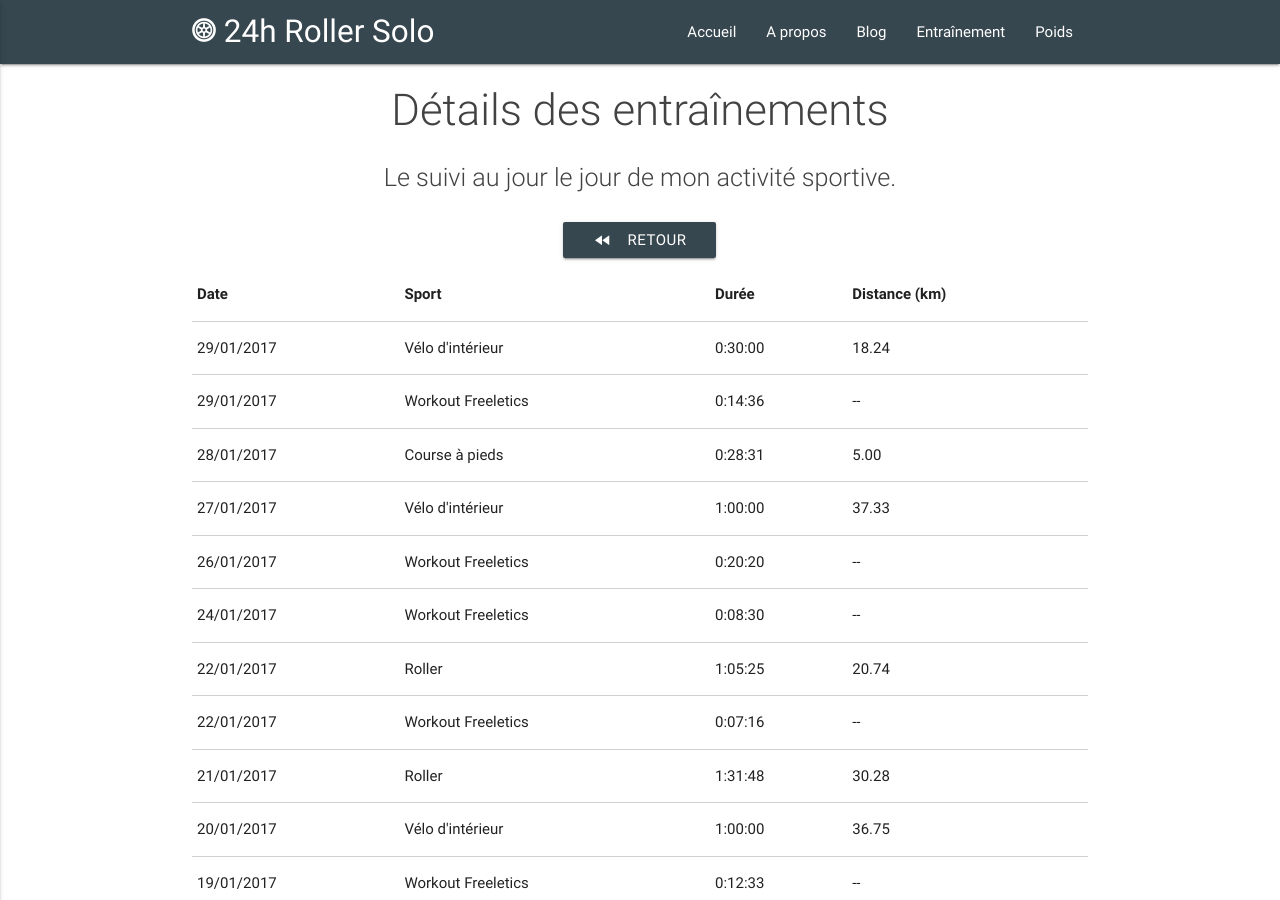
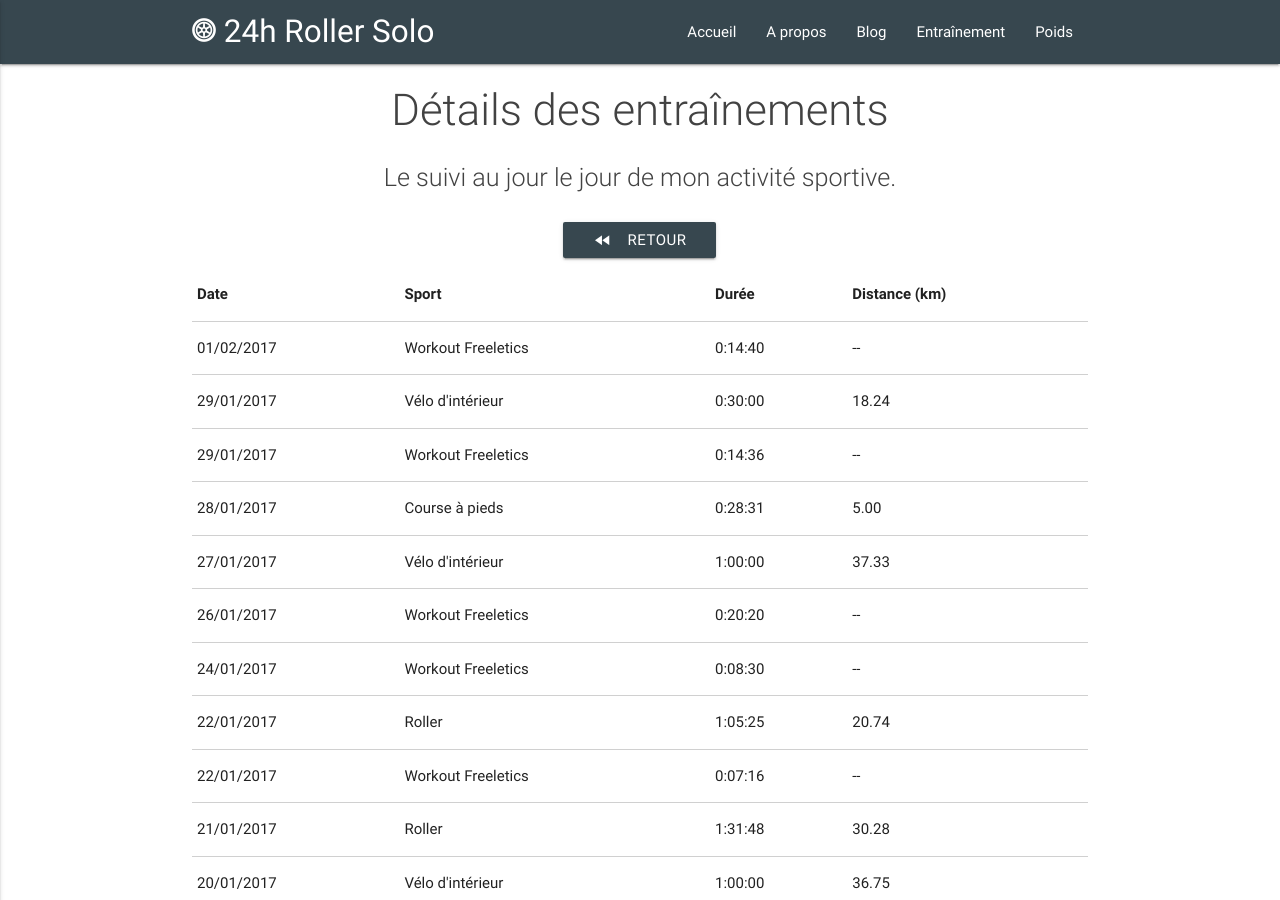
Before and after one commit to 24hRollerSolo/24hRollerSolo.github.io, a Jekyll site: the page built from training/details.html, in a window 1280 px wide and 900 px high. Built offline with Jekyll 4.4.1, drawn with Linux system fonts in a browser that asks for light colours.

Commit message:
Add 2017-02-01 workout

```diff
--- a/_data/sports.json
+++ b/_data/sports.json
@@ -1,4 +1,5 @@
 [
+  {"date": "2017-02-01", "type": "WORKOUT", "program": "W05-01 | 25 LUNGES + 1/5 APHRODITE Standard", "duration": "0:14:40"},
   {"date": "2017-01-29", "type": "BIKE_INDOOR", "distance": "18.24", "duration": "0:30:00", "program": "9"},
   {"date": "2017-01-29", "type": "WORKOUT", "program": "W04-03 | 50 LUNGES + 3/5 NEMESIS Endurance", "duration": "0:14:36"},
   {"date": "2017-01-28", "type": "RUNNING", "distance": "5.00", "duration": "0:28:31"},
```
